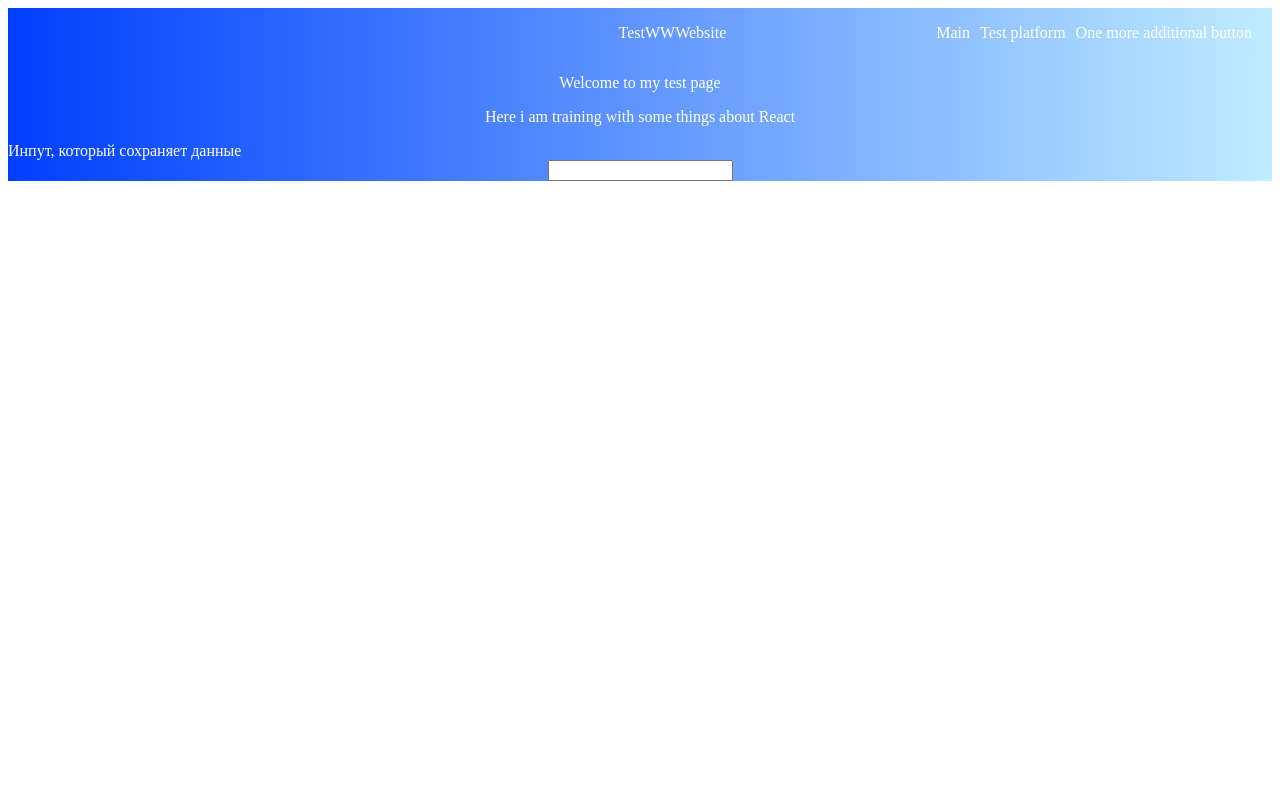
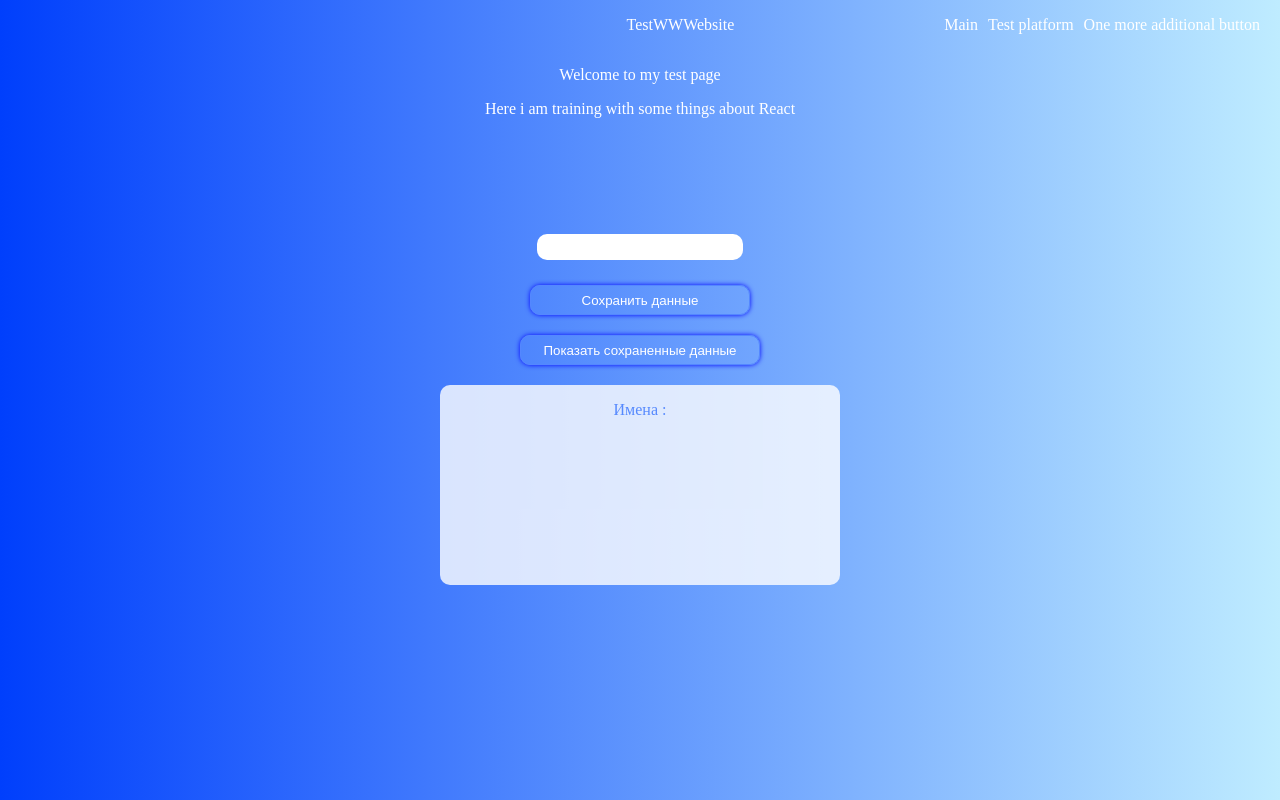
Before and after one commit to jesuitdelray/test_website_lool, a React (Vite) app: page / in a window 1280 px wide. Shown: the top 800 px of the page. Built offline with nearby package versions, Linux system fonts and the light colour scheme.

Commit message:
buttons ( onClick, onChange ), useState`s

```diff
--- a/src/app/app.tsx
+++ b/src/app/app.tsx
@@ -3,7 +3,7 @@ import { Main } from '../components/Pages/Main/ui/Main';
 
 export function App() {
   return (
-    <div>
+    <div className={styles.wrapper}>
       <Main />
     </div>
   );
--- a/src/components/Entities/Content/ui/Content.module.scss
+++ b/src/components/Entities/Content/ui/Content.module.scss
@@ -4,14 +4,66 @@
   text-align: center;
   align-items: center;
   justify-content: center;
+  margin: 0;
 }
 
 .firstInput {
   display: block;
-  margin: 0 auto;
+  margin: 100px auto 5px auto;
+  width: 200px;
+  height: 20px;
+  border: none;
+  border-radius: 10px;
+  padding: 3px;
+}
+
+.firstInput:focus {
+  outline: none;
 }
 
 .firstInputLabel {
-  align-self: center;
-  margin: 0 auto;
+  margin-bottom: 20px;
 }
+
+.firstSaveButton {
+  width: 220px;
+  height: 30px;
+  cursor: pointer;
+  color: white;
+  background-color: transparent;
+  border: 1px solid rgb(84, 135, 255);
+  border-radius: 10px;
+  box-shadow: 0 0 5px blue;
+  margin-bottom: 20px;
+}
+
+.firstSaveButton:hover {
+  width: 240px;
+  height: 31px;
+}
+
+.firstShowButton {
+  width: 240px;
+  height: 30px;
+  cursor: pointer;
+  color: white;
+  background-color: transparent;
+  border: 1px solid rgb(84, 135, 255);
+  border-radius: 10px;
+  box-shadow: 0 0 5px blue;
+  margin-bottom: 20px;
+}
+
+.firstShowButton:hover {
+  width: 250px;
+  height: 32px;
+}
+
+.dataBlock {
+  width: 400px;
+  height: 200px;
+  background-color: white;
+  color: rgb(84, 135, 255);
+  opacity: 80%;
+  border-radius: 10px;
+}
--- a/src/components/Entities/Content/ui/Content.tsx
+++ b/src/components/Entities/Content/ui/Content.tsx
@@ -1,6 +1,27 @@
+import { useEffect, useState } from 'react';
 import styles from './Content.module.scss';
 
 export function Content() {
+  const [inputValue, setInputValue] = useState('');
+  const [name, setName] = useState<string>([]);
+  const [storedName, setStoredName] = useState(localStorage.getItem('name'));
+  const [isToggle, setIsToggle] = useState(false);
+
+  function saveInputButton() {
+    if (!isToggle) {
+      setName((prev) => (prev ? `${prev} | ${inputValue}` : prev));
+      localStorage.setItem('name', name);
+      setIsToggle(true);
+    }
+  }
+
+  function showInputButton() {
+    if (isToggle) {
+      setStoredName((prev) => (prev ? `${prev} | ${inputValue}` : inputValue));
+      setIsToggle(false);
+    }
+  }
+
   return (
     <div>
       <div className={styles.wrapper}>
@@ -8,11 +29,28 @@ export function Content() {
           <p>Welcome to my test page</p>
           <p>Here i am training with some things about React</p>
         </div>
+        <input
+          className={styles.firstInput}
+          type="text"
+          id="firstInput"
+          value={inputValue}
+          onChange={(e) => setInputValue(e.target.value)}
+        />
+        <label className={styles.firstInputLabel} htmlFor="firstInput">
+          {inputValue}
+          {name}
+        </label>
+        <button className={styles.firstSaveButton} onClick={saveInputButton}>
+          Сохранить данные
+        </button>
+        <button className={styles.firstShowButton} onClick={showInputButton}>
+          Показать сохраненные данные
+        </button>
+        <div className={styles.dataBlock}>
+          <p>Имена : </p>
+          {storedName}
+        </div>
       </div>
-      <label className={styles.firstInputLabel} htmlFor="firstInput">
-        Инпут, который сохраняет данные
-      </label>
-      <input className={styles.firstInput} type="text" id="firstInput" />
     </div>
   );
 }
--- a/src/components/Pages/Main/ui/Main.module.scss
+++ b/src/components/Pages/Main/ui/Main.module.scss
@@ -9,4 +9,6 @@
 .wrapper {
   background: bestGradient();
   color: white;
+  height: 1200px;
+  width: 100%;
 }
--- a/src/styles.scss
+++ b/src/styles.scss
@@ -1 +1,5 @@
-/* You can add global styles to this file, and also import other style files */
+body,
+html {
+  margin: 0;
+  padding: 0;
+}
```
